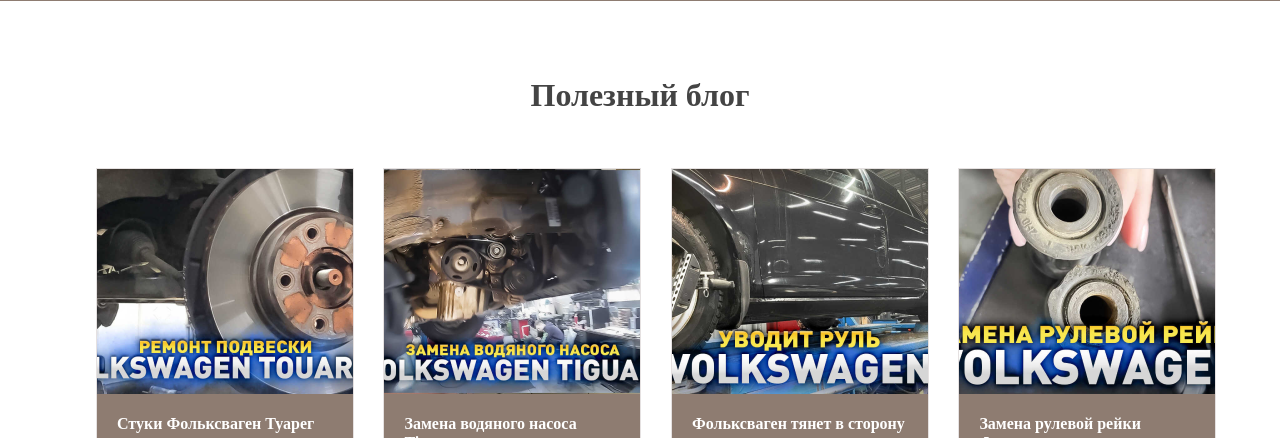
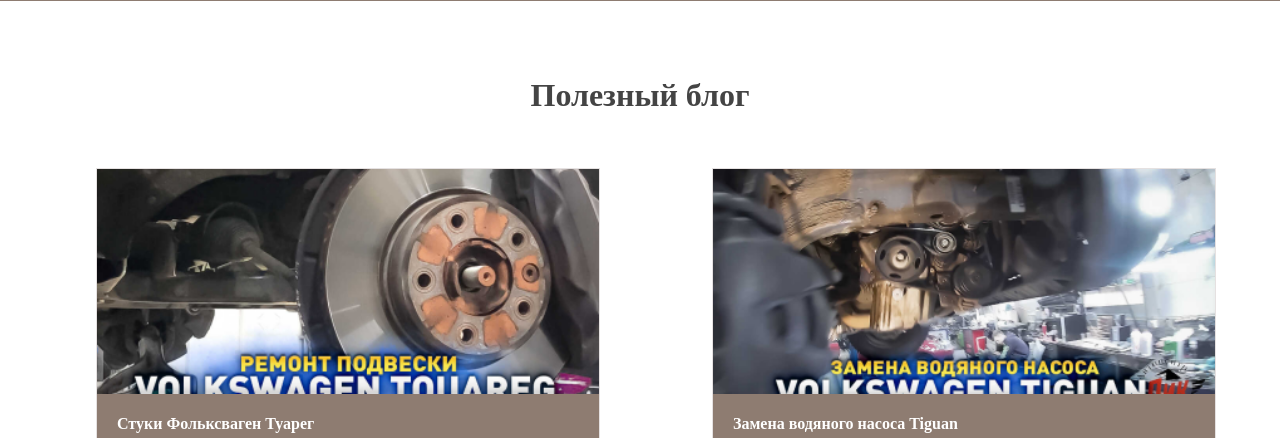
Before and after one commit to anutka0306/Volkswagen-verstka, a PHP site: page / in a window 1280 px wide. Shown: the part 6062-6500 px from the top of the page. Run offline with PHP 8.4, Linux system fonts and the light colour scheme; some libraries are stand-ins or nearby versions; some web fonts are replaced.

Commit message:
blog list adaptive correction (767 - 1280)

```diff
--- a/css/style.css
+++ b/css/style.css
@@ -1767,6 +1767,15 @@ button {
     font-size: 12px;
   }
 }
+@media (min-width: 767px) and (max-width: 1280px) {
+  .blog_list {
+    flex-wrap: wrap;
+  }
+  .blog_list > li {
+    width: 45%;
+    margin-bottom: 20px;
+  }
+}
 
 @media (max-width: 1200px) {
   .additional_services {
@@ -2343,6 +2352,7 @@ width: 80%;
   }
   .certificates_list img {
     max-width: 100%;
+    margin: 0 auto;
   }
 }
 @media screen and (max-width: 600px) {
```
